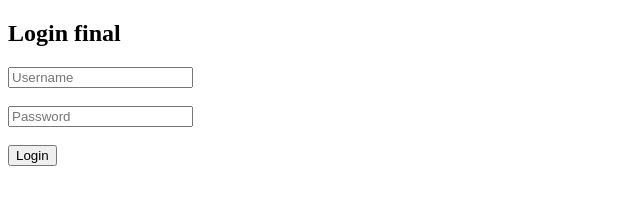
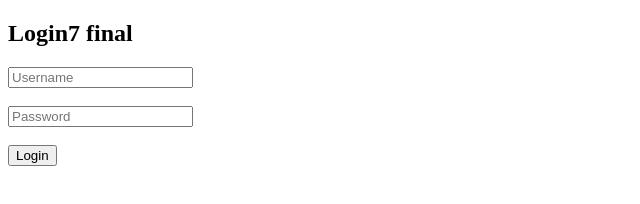
Before and after one commit to rajesh20032003/login-page, a plain HTML site: page index.html in a window 1280 px wide. Shown: the full height of the page, 0-640 px from the left. Drawn offline with Linux system fonts and the light colour scheme.

Commit message:
pipeline checking automation

```diff
--- a/index.html
+++ b/index.html
@@ -3,7 +3,7 @@
 <html>
 <head><title>Login</title></head>
 <body>
-  <h2>Login final</h2>
+  <h2>Login7 final</h2>
   <form>
     <input type="text" placeholder="Username"><br><br>
     <input type="password" placeholder="Password"><br><br>
```
